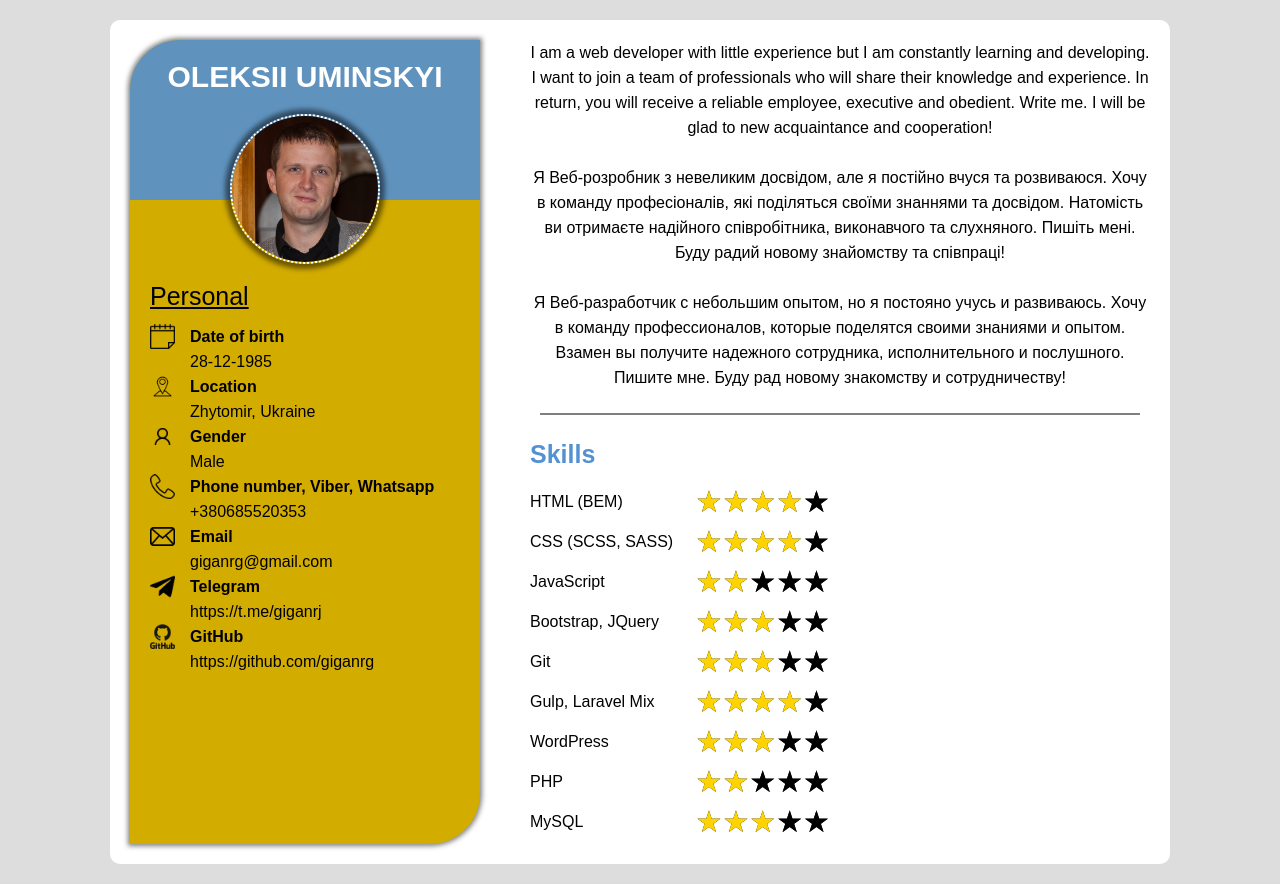
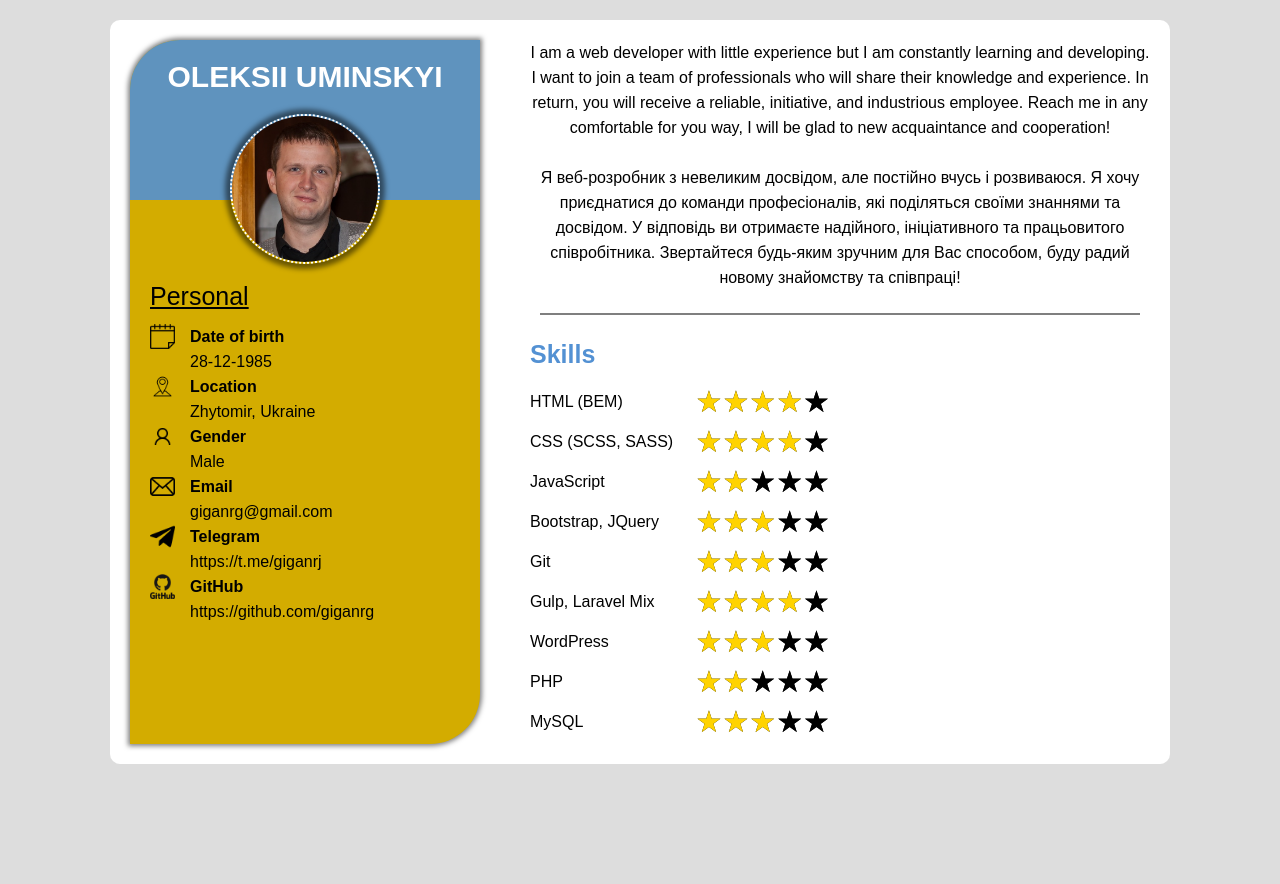
Before and after one commit to giganrg/about-me, a plain HTML site: page index.html in a window 1280 px wide. After the commit the page ends 800 px from the top, so only its background shows below. Drawn offline with Linux system fonts and the light colour scheme.

Commit message:
change some text

```diff
--- a/index.html
+++ b/index.html
@@ -51,10 +51,6 @@
               <div class="title">Gender</div>
               <div class="text">Male</div>
             </div>
-            <div class="phone">
-              <div class="title">Phone number, Viber, Whatsapp</div>
-              <a class="text" href="tel:+380685520353">+380685520353</a>
-            </div>
             <div class="email">
               <div class="title">Email</div>
               <a class="text" href="mailto:giganrg@gmail.com"
@@ -81,22 +77,17 @@
               I am a web developer with little experience but I am constantly
               learning and developing. I want to join a team of professionals
               who will share their knowledge and experience. In return, you will
-              receive a reliable employee, executive and obedient. Write me. I
-              will be glad to new acquaintance and cooperation!
+              receive a reliable, initiative, and industrious employee. Reach me
+              in any comfortable for you way, I will be glad to new acquaintance
+              and cooperation!
             </p>
             <p>
-              Я Веб-розробник з невеликим досвідом, але я постійно вчуся та
-              розвиваюся. Хочу в команду професіоналів, які поділяться своїми
-              знаннями та досвідом. Натомість ви отримаєте надійного
-              співробітника, виконавчого та слухняного. Пишіть мені. Буду радий
-              новому знайомству та співпраці!
-            </p>
-            <p>
-              Я Веб-разработчик с небольшим опытом, но я постояно учусь и
-              развиваюсь. Хочу в команду профессионалов, которые поделятся
-              своими знаниями и опытом. Взамен вы получите надежного сотрудника,
-              исполнительного и послушного. Пишите мне. Буду рад новому
-              знакомству и сотрудничеству!
+              Я веб-розробник з невеликим досвідом, але постійно вчусь і
+              розвиваюся. Я хочу приєднатися до команди професіоналів, які
+              поділяться своїми знаннями та досвідом. У відповідь ви отримаєте
+              надійного, ініціативного та працьовитого співробітника.
+              Звертайтеся будь-яким зручним для Вас способом, буду радий новому
+              знайомству та співпраці!
             </p>
           </div>
           <div class="skills">
```
